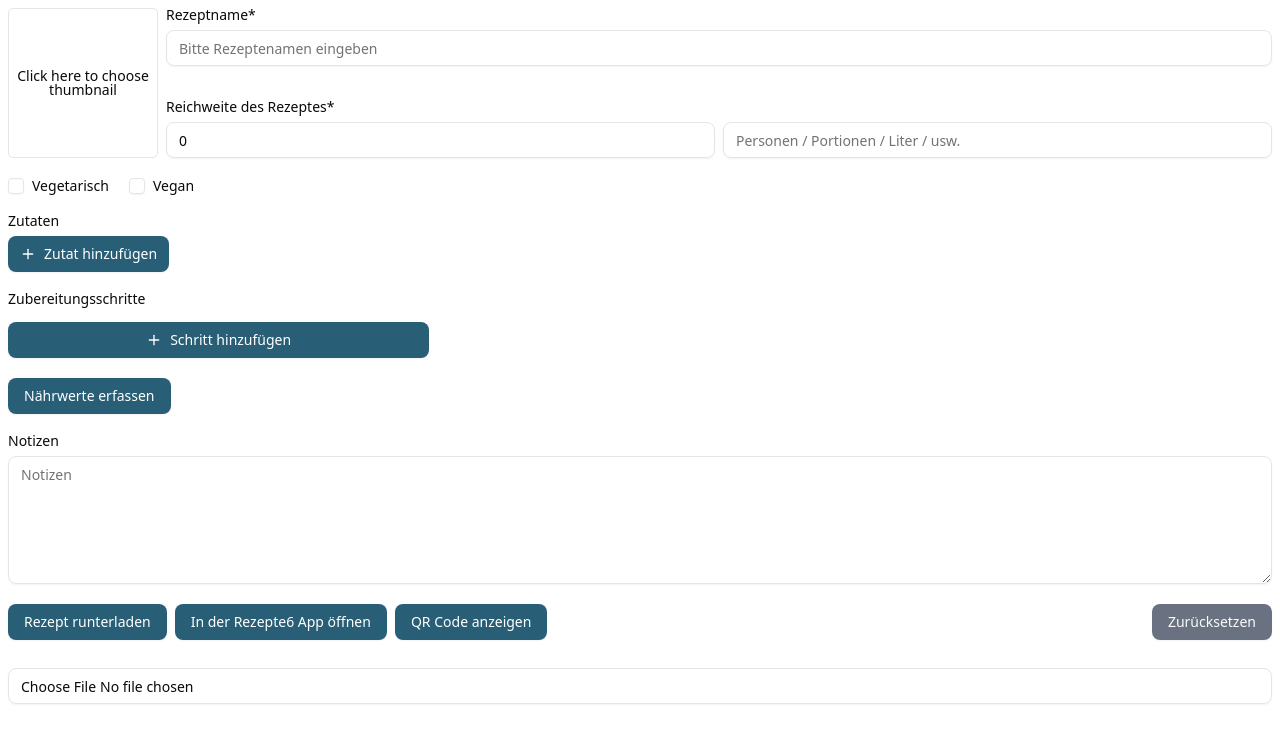
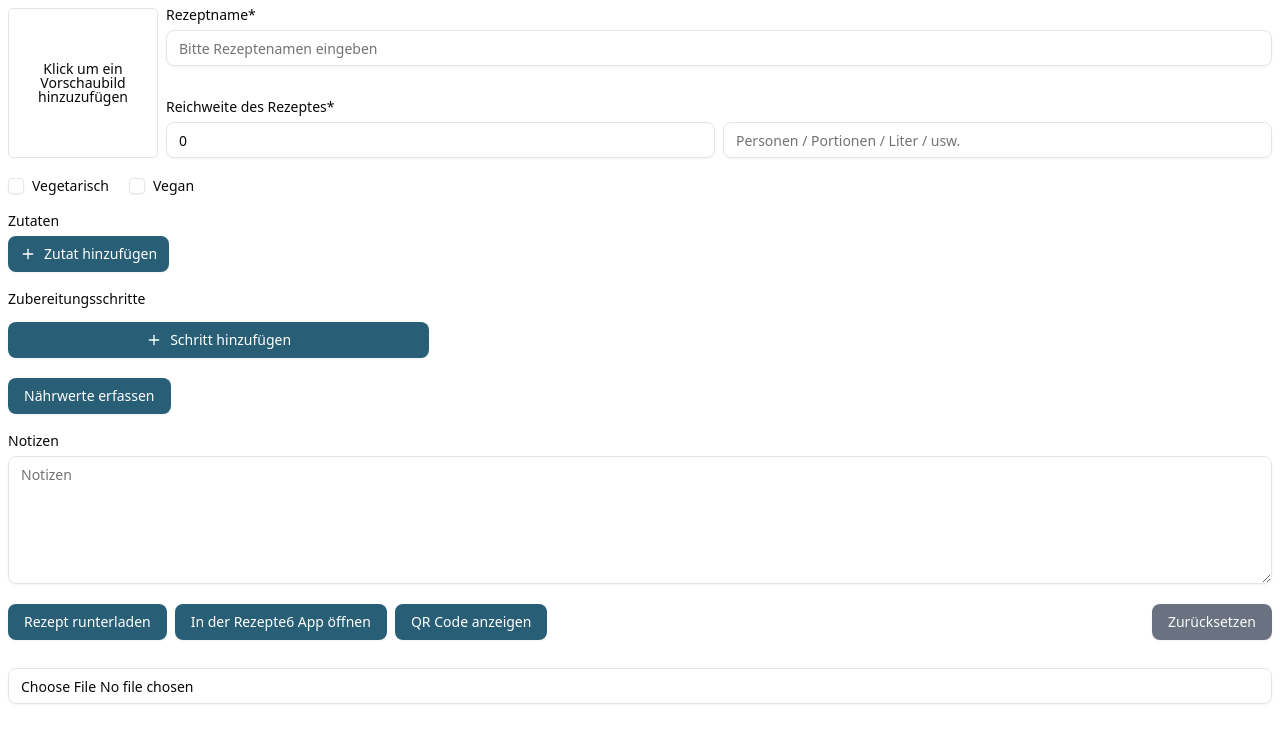
Before and after one commit to pawix135/haiko-recipe-app, a React (Vite) app: page / in a window 1280 px wide. Shown: the top 742 px of the page. Built offline with nearby package versions, Linux system fonts and the light colour scheme.

Commit message:
German translation

```diff
--- a/src/constants/text.ts
+++ b/src/constants/text.ts
@@ -32,7 +32,7 @@ export const RECIPE_INFOS_NAME_PLACEHOLDER = "Bitte Rezeptenamen eingeben"
 export const RECIPE_INFOS_AMOUNT_LABEL = "Reichweite des Rezeptes"
 export const RECIPE_INFOS_AMOUNT_PLACEHOLDER = "Menge"
 export const RECIPES_INFO_PIECES_KIND_PLACEHOLDER = "Personen / Portionen / Liter / usw."
-export const RECIPE_THUMBNAIL_CALL_TO_ACTION = "Click here to choose thumbnail"
+export const RECIPE_THUMBNAIL_CALL_TO_ACTION = "Klick um ein Vorschaubild hinzuzufügen"
 
 //VegField
 export const VEG_FIELD_VEGAN_LABEL = "Vegan"
```
